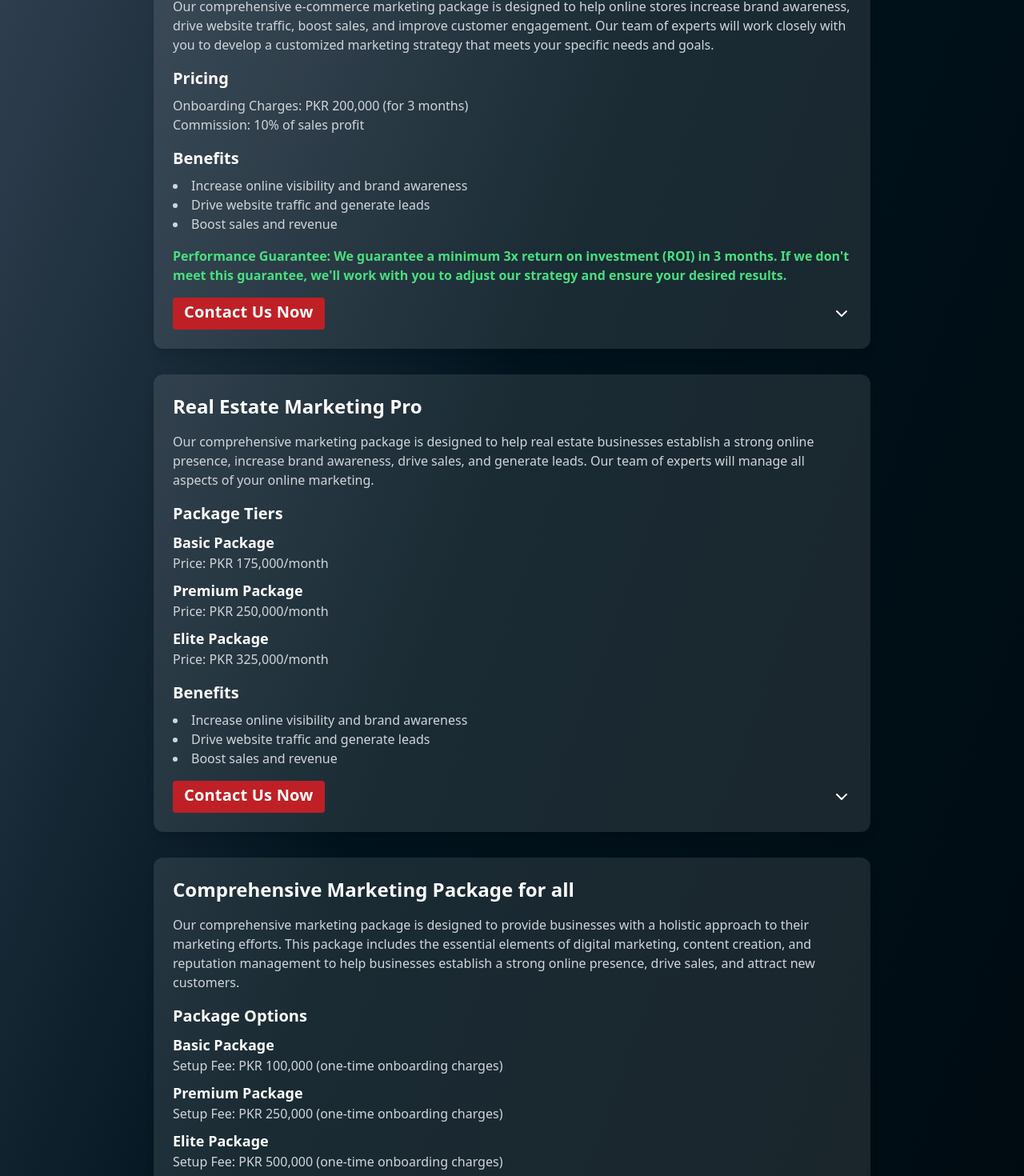
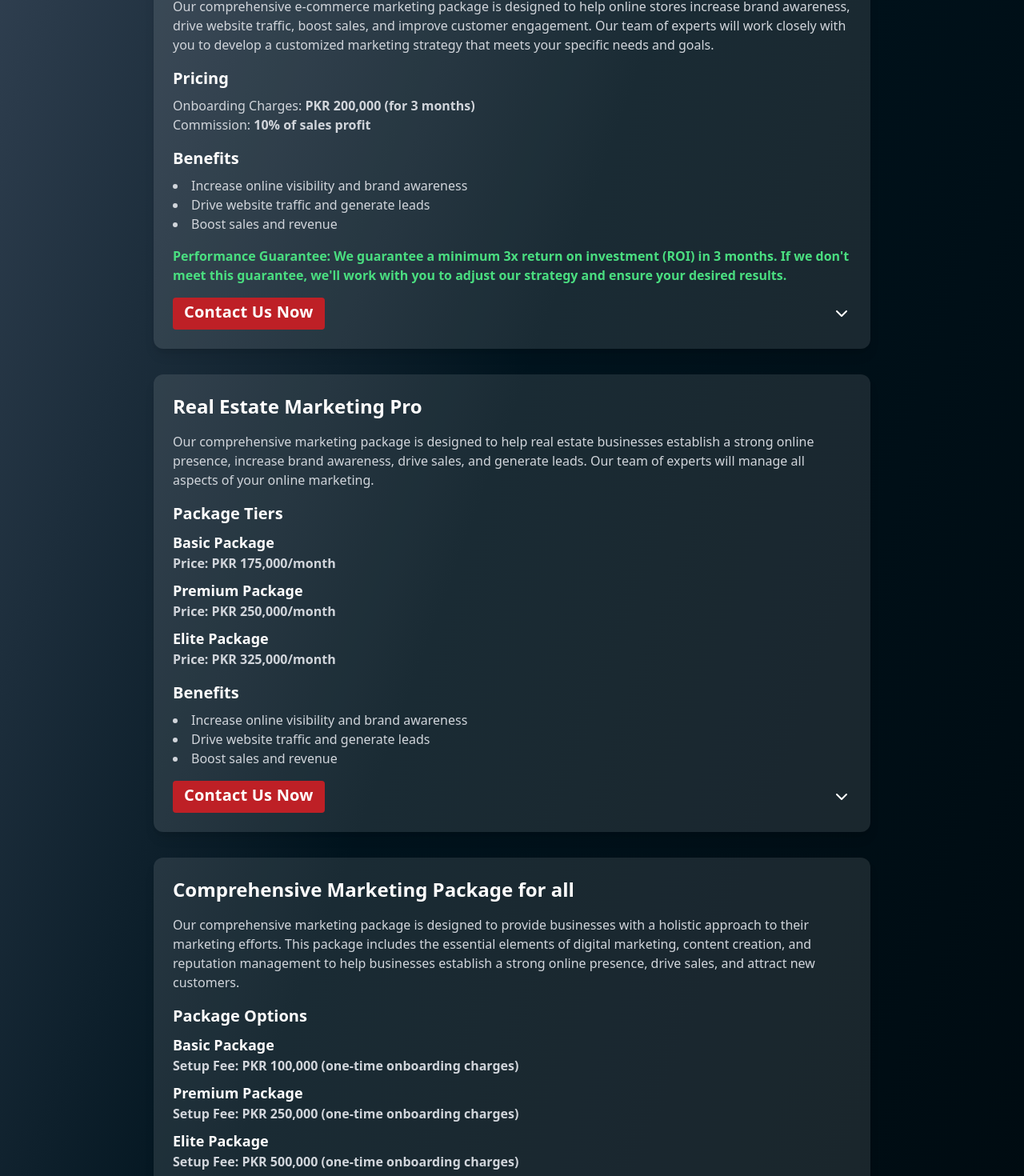
Before and after one commit to businessdrivers01/chapter001, a React (Vite) app: page /packages in a window 1280 px wide. Shown: the part 1300-2770 px from the top of the page at 80% size. Built offline with nearby package versions, Linux system fonts and the light colour scheme.

Commit message:
make pricing bold

```diff
--- a/src/Pages/Packages/index.tsx
+++ b/src/Pages/Packages/index.tsx
@@ -71,10 +71,15 @@ const Packages: React.FC = () => {
                                     <div className="mb-4">
                                         <h3 className="text-xl font-semibold text-white mb-2">Pricing</h3>
                                         {pkg.pricing.onboardingCharges && (
-                                            <p className="text-gray-300">Onboarding Charges: {pkg.pricing.onboardingCharges}</p>
+                                            <p className="text-gray-300">Onboarding Charges:<span className='font-bold'> {pkg.pricing.onboardingCharges}</span>
+                                            </p>
                                         )}
                                         {pkg.pricing.commission && (
-                                            <p className="text-gray-300">Commission: {pkg.pricing.commission}</p>
+                                            <p className="text-gray-300">Commission: <span
+                                                className='font-bold'
+                                            >{pkg.pricing.commission}</span>
+
+                                            </p>
                                         )}
                                     </div>
                                 )}
@@ -83,8 +88,8 @@ const Packages: React.FC = () => {
                                         <h3 className="text-xl font-semibold text-white mb-2">Package Options</h3>
                                         {Object.entries(pkg.packageOptions).map(([key, value]) => (
                                             <div key={key} className="mb-2">
-                                                <h4 className="text-lg font-semibold text-white capitalize">{key.replace(/([A-Z])/g, ' $1').trim()}</h4>
-                                                <p className="text-gray-300">
+                                                <h4 className="text-lg text-white capitalize font-bold">{key.replace(/([A-Z])/g, ' $1').trim()}</h4>
+                                                <p className="text-gray-300 font-bold">
                                                     {value.pricing.setupFee && `Setup Fee: ${value.pricing.setupFee}`}
                                                     {value.pricing.commission && `, Commission: ${value.pricing.commission}`}
                                                 </p>
@@ -94,11 +99,11 @@ const Packages: React.FC = () => {
                                 )}
                                 {pkg.packageTiers && (
                                     <div className="mb-4">
-                                        <h3 className="text-xl font-semibold text-white mb-2">Package Tiers</h3>
+                                        <h3 className="text-xl font-bold text-white mb-2">Package Tiers</h3>
                                         {Object.entries(pkg.packageTiers).map(([key, value]) => (
                                             <div key={key} className="mb-2">
                                                 <h4 className="text-lg font-semibold text-white capitalize">{key.replace(/([A-Z])/g, ' $1').trim()}</h4>
-                                                <p className="text-gray-300">Price: {value.price}</p>
+                                                <p className="text-gray-300 font-bold">Price: {value.price}</p>
                                             </div>
                                         ))}
                                     </div>
@@ -168,7 +173,7 @@ const Packages: React.FC = () => {
                                                     <h3 className="text-xl font-semibold text-white mb-2">Package Options</h3>
                                                     {Object.entries(pkg.packageOptions).map(([key, value]) => (
                                                         <div key={key} className="mb-2">
-                                                            <h4 className="text-lg font-semibold text-white capitalize">{key}</h4>
+                                                            <h4 className="text-lg font-bold text-white capitalize">{key}</h4>
                                                             <p>Pricing: {value.pricing.setupFee ? `Setup Fee: ${value.pricing.setupFee}, ` : ''}
                                                                 {value.pricing.monthlyRetainer ? `Monthly Retainer: ${value.pricing.monthlyRetainer}, ` : ''}
                                                                 {value.pricing.commission ? `Commission: ${value.pricing.commission}` : ''}</p>
@@ -183,8 +188,8 @@ const Packages: React.FC = () => {
                                                     <h3 className="text-xl font-semibold text-white mb-2">Package Tiers</h3>
                                                     {Object.entries(pkg.packageTiers).map(([key, value]) => (
                                                         <div key={key} className="mb-2">
-                                                            <h4 className="text-lg font-semibold text-white capitalize">{key.replace(/([A-Z])/g, ' $1').trim()}</h4>
-                                                            <p className="text-gray-300">Price: {value.price}</p>
+                                                            <h4 className="text-lg font-bold text-white capitalize">{key.replace(/([A-Z])/g, ' $1').trim()}</h4>
+                                                            <p className="text-gray-300 font-bold">Price: {value.price}</p>
                                                             {value.includesAllFrom && (
                                                                 <p className="text-gray-300">Includes all from: {value.includesAllFrom}</p>
                                                             )}
```
